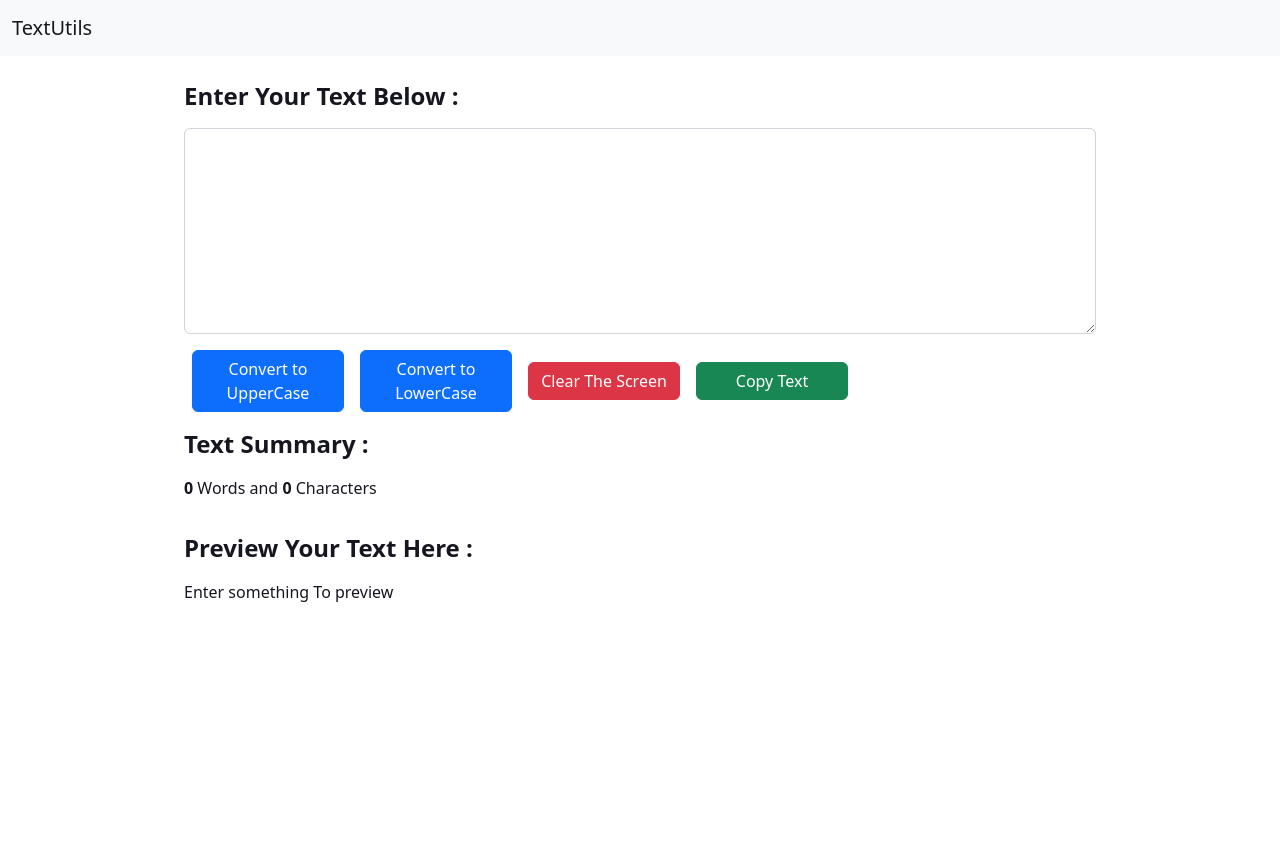
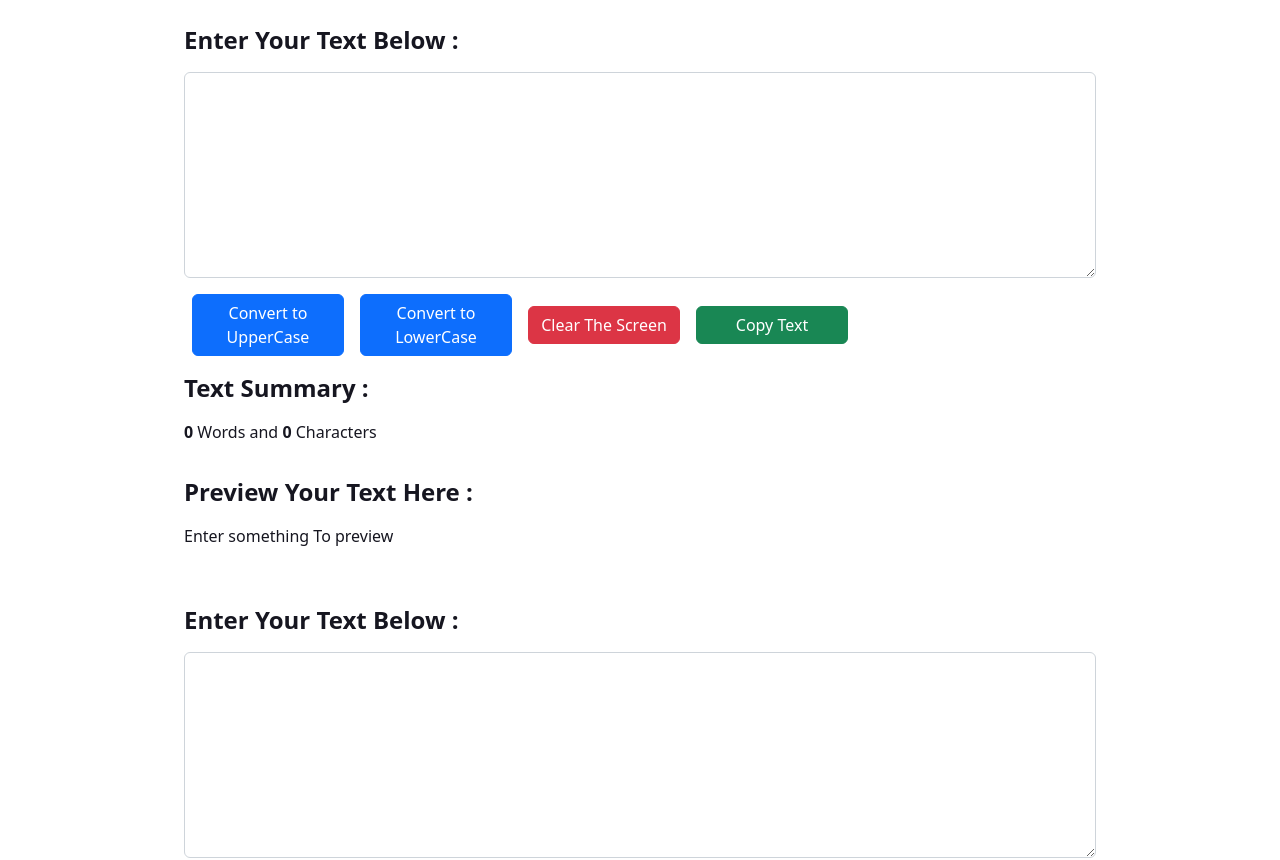
Before and after one commit to ayushmangarg2003/textutils, a React (Create React App) app: page / in a window 1280 px wide. Shown: the top 860 px of the page. Before the commit the page ends 800 px from the top, so only its background shows below. Built offline with nearby package versions, Linux system fonts and the light colour scheme.

Commit message:
Update App.js

```diff
--- a/src/App.js
+++ b/src/App.js
@@ -43,12 +43,11 @@ function App() {
     <>
 
       <BrowserRouter>
-        <Navbar title="TextUtils" mode={mode} toggleMode={toggleMode} />
         <Alert alert={alert} />
         <TextForm showAlert={showAlert} heading="Enter Text Here" mode={mode} ></TextForm>
         <Routes>
           <Route
-            path="/TextForm"
+            path="/"
             element={
               <TextForm
                 showAlert={showAlert}
```
